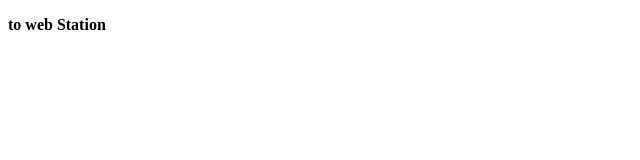
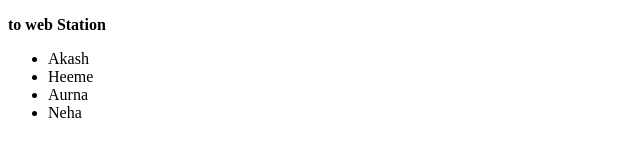
Before and after one commit to 17-35060-2Akash/Web-Station, a plain HTML site: page index.html in a window 1280 px wide. Shown: the whole page, without its empty margins (0-640 px from the left). Drawn offline with Linux system fonts and the light colour scheme.

Commit message:
second commit

```diff
--- a/index.html
+++ b/index.html
@@ -8,5 +8,11 @@
 </head>
 <body>
     <p><strong> to web Station</strong></p>
+    <ul>
+        <li>Akash</li>
+        <li>Heeme</li>
+        <li>Aurna</li>
+        <li>Neha</li>
+    </ul>
 </body>
 </html>
```
